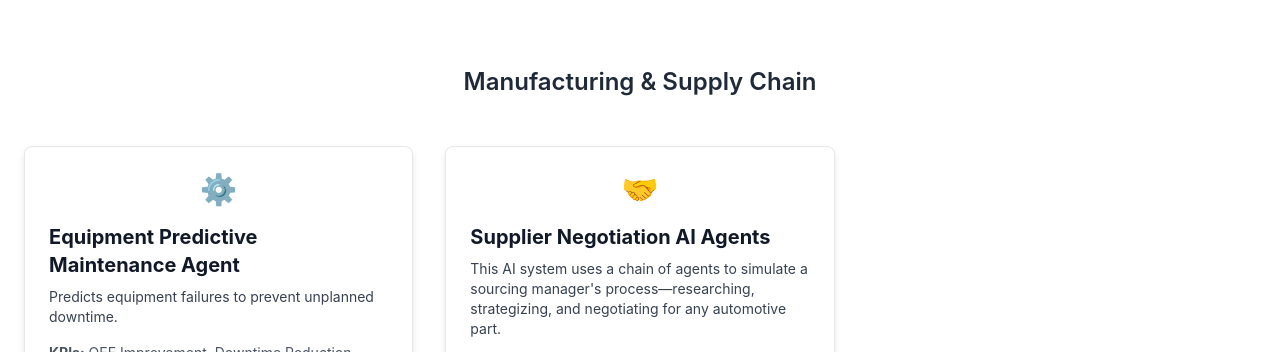
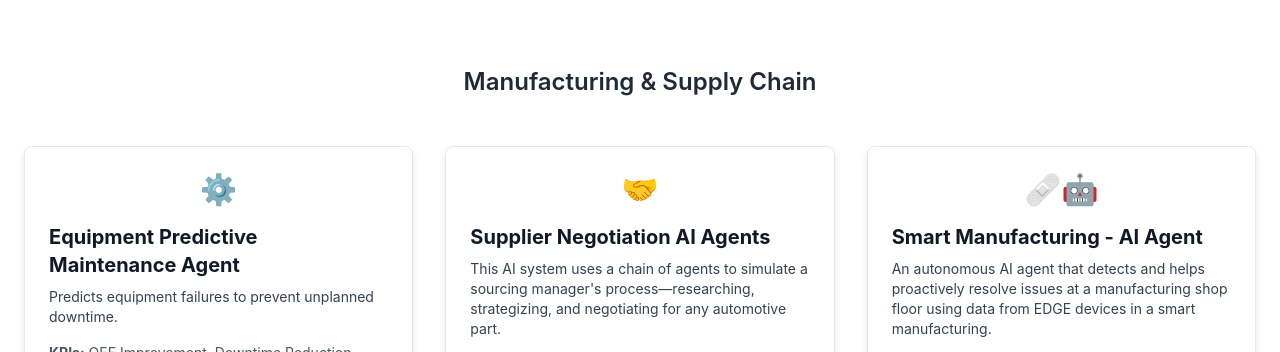
Before and after one commit to GAURAV-GUPT/mfg-marketplace, a plain HTML site: page index.html in a window 1280 px wide. Shown: the part 582-934 px from the top of the page. Drawn offline with nearby package versions, Linux system fonts and the light colour scheme.

Commit message:
Update index.html

```diff
--- a/index.html
+++ b/index.html
@@ -74,8 +74,8 @@
       { icon: "🚗💰", title: "Car Life-Style Configurator - AI Agent", desc: "This AI salesperson helps you sell cars faster by turning customer needs into quick, personalized deals.", kpis: "Lead Conversion Rate, Sales Cycle Length", benefits: "Increased Sales", video: "https://www.youtube.com/embed/m03L_SkZWWk?si=6D6u9DZT4Rp4PGQA" },
       { icon: "🤖🧾", title: "Accounts Payable - AI Agent", desc: "An Accounts Payable AI Agent that autonomously responds to supplier inquiries by categorizing, summarizing, and drafting data-driven responses using information from internal systems like SAP.", kpis: "Reduction in Response Time", benefits: "Increased Efficiency", video: "https://www.youtube.com/embed/PmVusX12rZQ?si=T7kN6GrADL4GdNEr" },
       { icon: "🎯🎨", title: "Personalized AD - Gen AI", desc: "Using Generative AI, we autonomously create highly relevant ads at scale, tailored to any audience.", kpis: "Click-Through Rate (CTR),Conversion Rate (CVR)", benefits: "Reduction in Creation Cost & Time, Engagement", video: "https://www.youtube.com/embed/P82DrVnwW7A?si=PtCLOEkDzC4AmkS3" },
-      { icon: "🩹🤖", title: "Observability to Self Heal - AI Agent", desc: "An autonomous agent that detects and resolves IT incidents in a production environment by creating tickets, applying standard operating procedures, and updating a knowledge database.", kpis: "Mean Time to Resolution", benefits: "Improved Uptime and Stability", video: "https://www.youtube.com/embed/ssUmOnx3zjo?si=Xt3XAyIb4YptPwPU" }
-
+      { icon: "🩹🤖", title: "Observability to Self Heal - AI Agent", desc: "An autonomous agent that detects and resolves IT incidents in a production environment by creating tickets, applying standard operating procedures, and updating a knowledge database.", kpis: "Mean Time to Resolution", benefits: "Improved Uptime and Stability", video: "https://www.youtube.com/embed/ssUmOnx3zjo?si=Xt3XAyIb4YptPwPU" },
+      { icon: "🩹🤖", title: "Smart Manufacturing - AI Agent", desc: "An autonomous AI agent that detects and helps proactively resolve issues at a manufacturing shop floor using data from EDGE devices in a smart manufacturing.", kpis: "Mean Time to Resolution", benefits: "Proactive Maintenance, Improved Uptime", video: "https://www.youtube.com/embed/swtliEAcpUo?si=dJUo9TCJIAJYLJNH" }
     ];
 
     const cardsContainer = document.getElementById("cards");
@@ -107,7 +107,7 @@
       agents.filter(a => agentTitles.includes(a.title)).forEach(agent => renderCard(agent));
     }
 
-    renderCategory('Manufacturing & Supply Chain', ['Equipment Predictive Maintenance Agent','Supplier Negotiation AI Agents']);
+    renderCategory('Manufacturing & Supply Chain', ['Smart Manufacturing - AI Agent','Equipment Predictive Maintenance Agent','Supplier Negotiation AI Agents']);
     renderCategory('Sales and After-Sales', ['Personalized AD - Gen AI','Car Life-Style Configurator - AI Agent','Campaigns Creation - AI Agents','Car Remote Diagnostics Agent','Auto OEM Market Research Agent']);
     renderCategory('Corporate Affairs', ['Accounts Payable - AI Agent']);
     renderCategory('IT Application Maintenance & Development', ['Observability to Self Heal - AI Agent','Application Logs Analyser Agent', 'Legacy Code Convertor Agent','SDLC Multi-Agent Workflow']);
```
